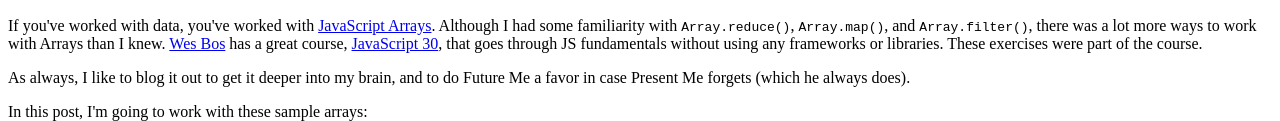
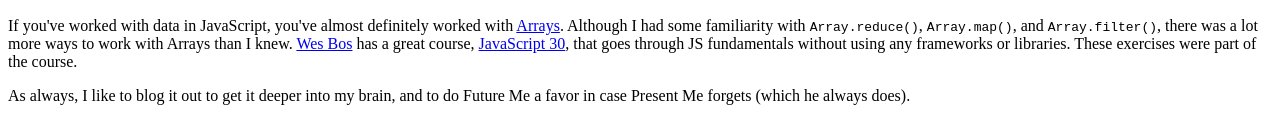
Before and after one commit to whyohengee/mysite, a Gatsby site: page /look-at-all-this-stuff-you-can-do-with-arrays/ in a window 1280 px wide. Shown: the part 417-538 px from the top of the page. Built offline with nearby package versions, Linux system fonts and the light colour scheme; Gatsby itself is replaced by a stand-in of ours; some packages are replaced by stand-ins of ours.

Commit message:
Changed wording in blog post about JS Arrays

```diff
--- a/src/blog/look-at-all-this-stuff-you-can-do-with-arrays.md
+++ b/src/blog/look-at-all-this-stuff-you-can-do-with-arrays.md
@@ -9,7 +9,7 @@ date: "2017-12-12"
 
 
 
-If you've worked with data, you've worked with [JavaScript Arrays](https://developer.mozilla.org/en-US/docs/Web/JavaScript/Reference/Global_Objects/Array). Although I had some familiarity with `Array.reduce()`, `Array.map()`, and `Array.filter()`, there was a lot more ways to work with Arrays than I knew. [Wes Bos](https://twitter.com/wesbos/) has a great course, [JavaScript 30](https://javascript30/), that goes through JS fundamentals without using any frameworks or libraries. These exercises were part of the course.
+If you've worked with data in JavaScript, you've almost definitely worked with [Arrays](https://developer.mozilla.org/en-US/docs/Web/JavaScript/Reference/Global_Objects/Array). Although I had some familiarity with `Array.reduce()`, `Array.map()`, and `Array.filter()`, there was a lot more ways to work with Arrays than I knew. [Wes Bos](https://twitter.com/wesbos/) has a great course, [JavaScript 30](https://javascript30/), that goes through JS fundamentals without using any frameworks or libraries. These exercises were part of the course.
 
 As always, I like to blog it out to get it deeper into my brain, and to do Future Me a favor in case Present Me forgets (which he always does).
 
```
